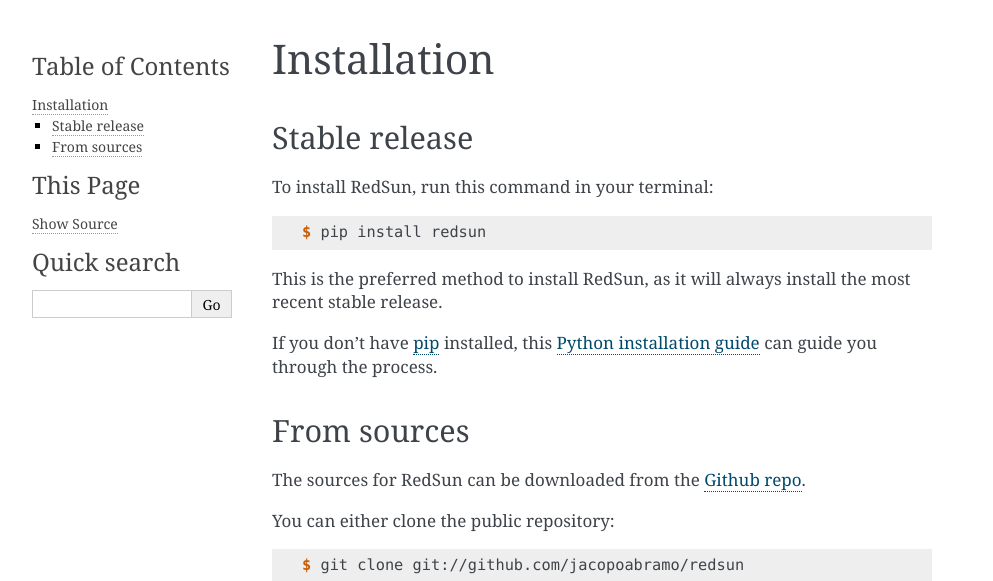
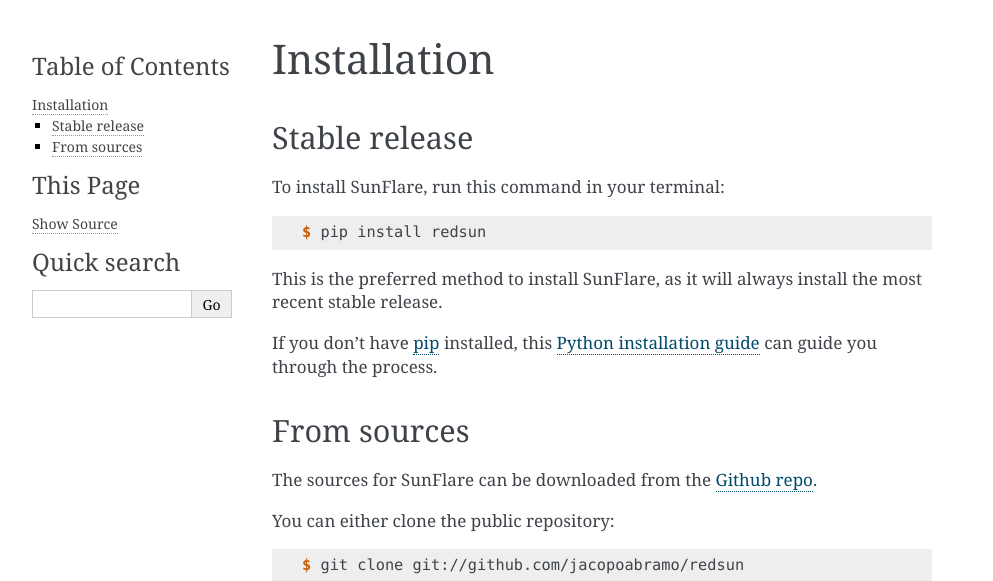
Before and after one commit to redsun-acquisition/sunflare, a Sphinx documentation site: the page built from docs/installation.rst, in a window 1280 px wide. Shown: the top 581 px of the page, without its empty margins (148-1141 px from the left). Built offline with Sphinx 7.4.7, drawn with Linux system fonts in a browser that asks for light colours; pages that are not in the unit, such as notebooks, are missing from menus; the version number could not be read and is left out.

Commit message:
Replace RedSun reference

```diff
--- a/CONTRIBUTING.rst
+++ b/CONTRIBUTING.rst
@@ -38,8 +38,8 @@
 Write Documentation
 ~~~~~~~~~~~~~~~~~~~
 
-RedSun could always use more documentation, whether as part of the
-official RedSun docs, in docstrings, or even on the web in blog posts,
+SunFlare could always use more documentation, whether as part of the
+official SunFlare docs, in docstrings, or even on the web in blog posts,
 articles, and such.
 
 Submit Feedback
--- a/README.rst
+++ b/README.rst
@@ -1,5 +1,5 @@
 ======
-RedSun
+SunFlare
 ======
 
 
--- a/docs/index.rst
+++ b/docs/index.rst
@@ -1,4 +1,4 @@
-Welcome to RedSun's documentation!
+Welcome to SunFlare's documentation!
 ======================================
 
 .. toctree::
--- a/docs/installation.rst
+++ b/docs/installation.rst
@@ -8,13 +8,13 @@
 Stable release
 --------------
 
-To install RedSun, run this command in your terminal:
+To install SunFlare, run this command in your terminal:
 
 .. code-block:: console
 
     $ pip install redsun
 
-This is the preferred method to install RedSun, as it will always install the most recent stable release.
+This is the preferred method to install SunFlare, as it will always install the most recent stable release.
 
 If you don't have `pip`_ installed, this `Python installation guide`_ can guide
 you through the process.
@@ -26,7 +26,7 @@
 From sources
 ------------
 
-The sources for RedSun can be downloaded from the `Github repo`_.
+The sources for SunFlare can be downloaded from the `Github repo`_.
 
 You can either clone the public repository:
 
--- a/docs/usage.rst
+++ b/docs/usage.rst
@@ -2,6 +2,6 @@
 Usage
 =====
 
-To use RedSun in a project::
+To use SunFlare in a project::
 
     import redsun
```
Also changed, not shown: .github/ISSUE_TEMPLATE.md.
